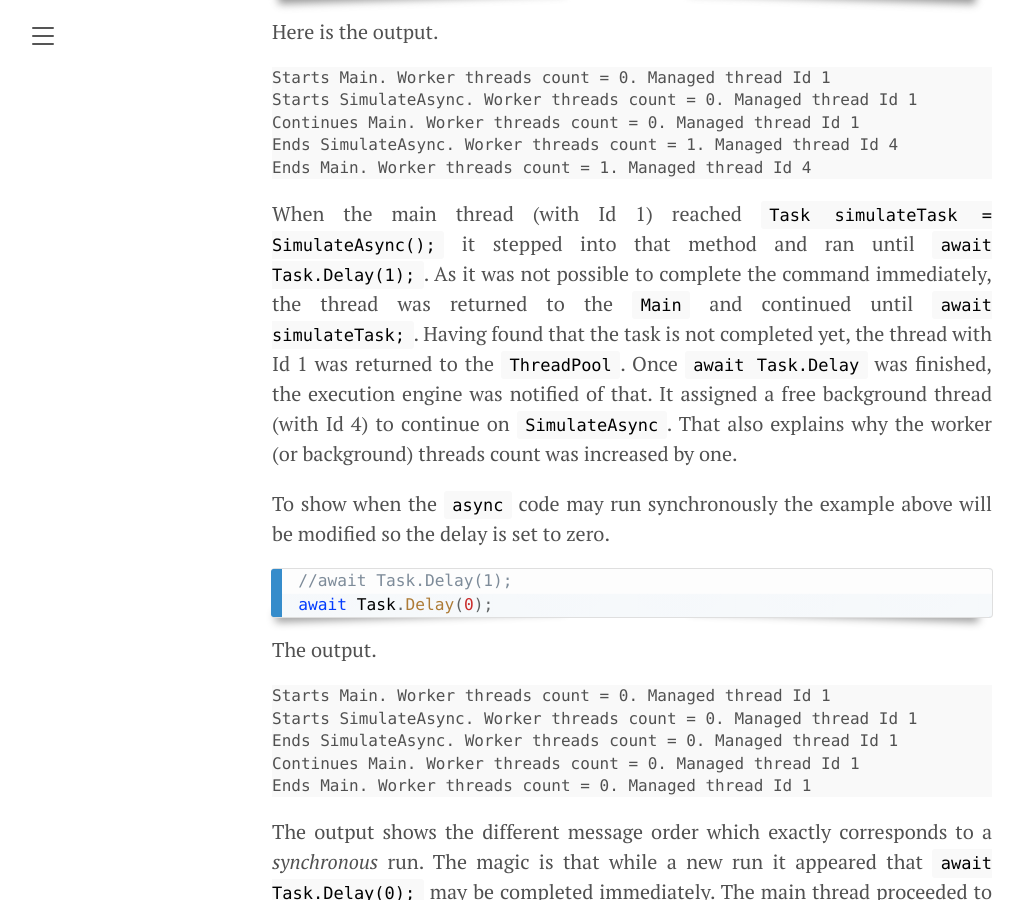
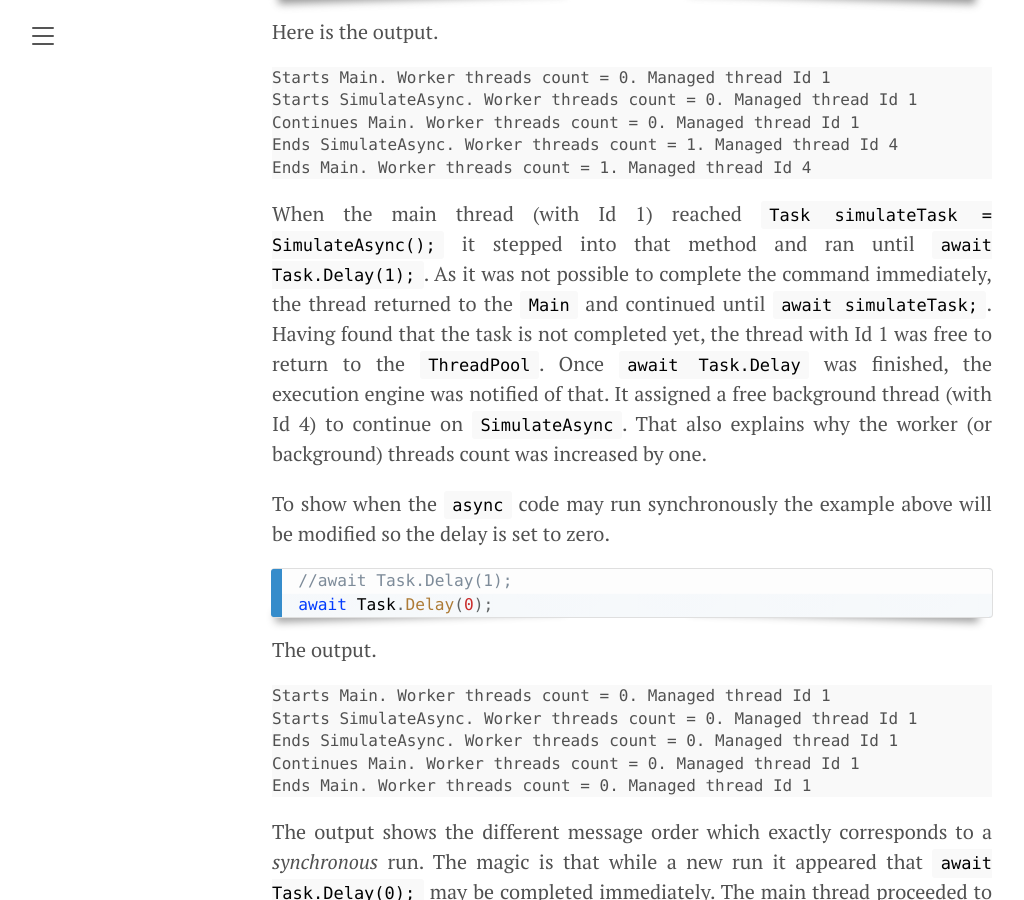
Before and after one commit to akovanev/kovanev.github.io, a Jekyll site: the page built from _posts/2020-07-29-When-async-code-becomes-sync.md, in a window 1280 px wide and 900 px high, scrolled down 1268 px. Shown: the whole window, without its empty margins (8-1032 px from the left). Built offline with Jekyll 4.4.1, drawn with Linux system fonts in a browser that asks for light colours.

Commit message:
text fix

```diff
--- a/_posts/2020-07-29-When-async-code-becomes-sync.md
+++ b/_posts/2020-07-29-When-async-code-becomes-sync.md
@@ -52,7 +52,7 @@ Continues Main. Worker threads count = 0. Managed thread Id 1
 Ends SimulateAsync. Worker threads count = 1. Managed thread Id 4
 Ends Main. Worker threads count = 1. Managed thread Id 4</code></pre>
 
-When the main thread (with Id 1) reached <code>Task simulateTask = SimulateAsync();</code> it stepped into that method and ran until <code>await Task.Delay(1);</code>. As it was not possible to complete the command immediately, the thread was returned to the <code>Main</code> and continued until <code>await simulateTask;</code>. Having found that the task is not completed yet, the thread with Id 1 was returned to the <code>ThreadPool</code>.
+When the main thread (with Id 1) reached <code>Task simulateTask = SimulateAsync();</code> it stepped into that method and ran until <code>await Task.Delay(1);</code>. As it was not possible to complete the command immediately, the thread returned to the <code>Main</code> and continued until <code>await simulateTask;</code>. Having found that the task is not completed yet, the thread with Id 1 was free to return to the <code>ThreadPool</code>.
 Once <code>await Task.Delay</code> was finished, the execution engine was notified of that. It assigned a free background thread (with Id 4) to continue on <code>SimulateAsync</code>. That also explains why the worker (or background) threads count was increased by one.
 
  To show when the <code>async</code> code may run synchronously the example above will be modified so the delay is set to zero.
```
